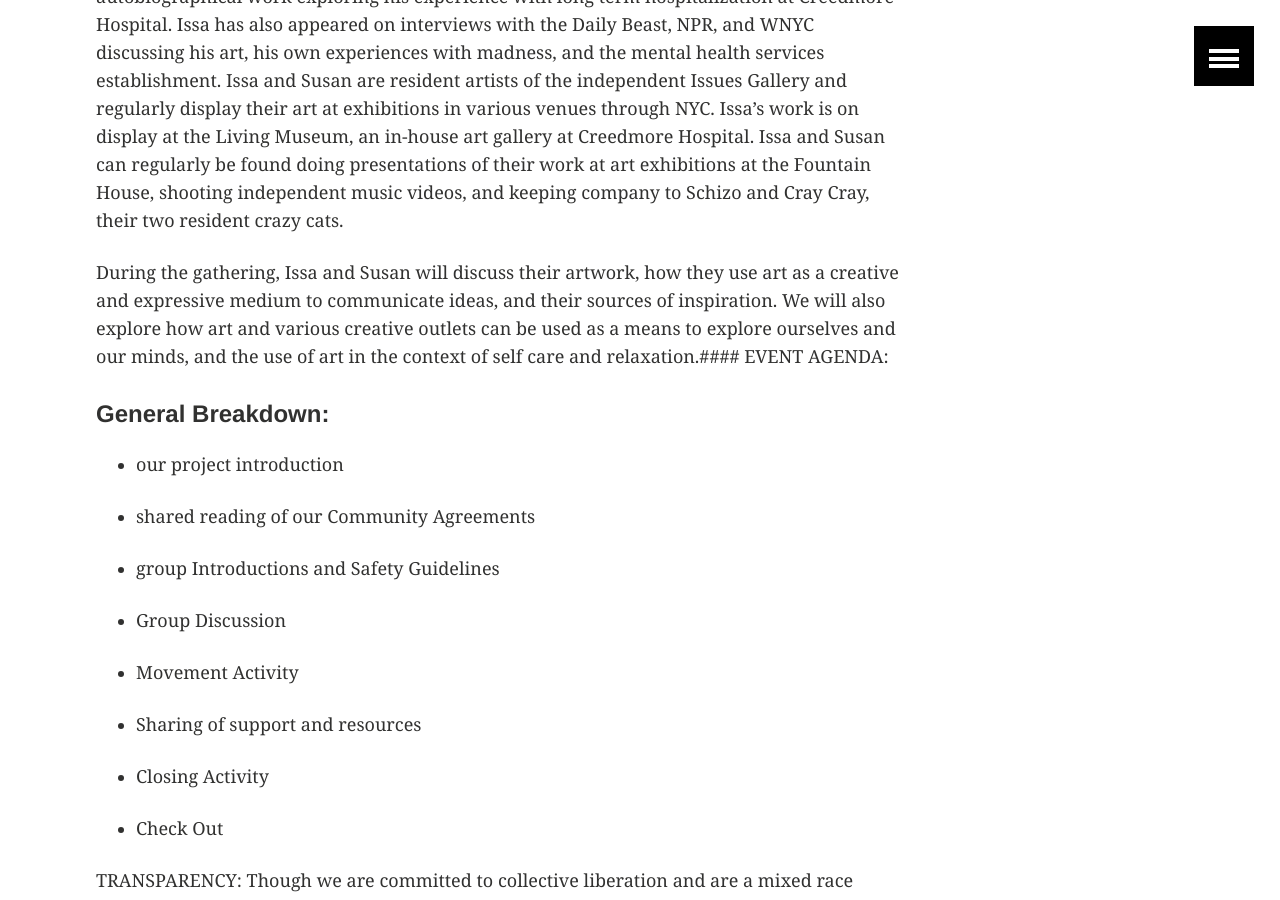
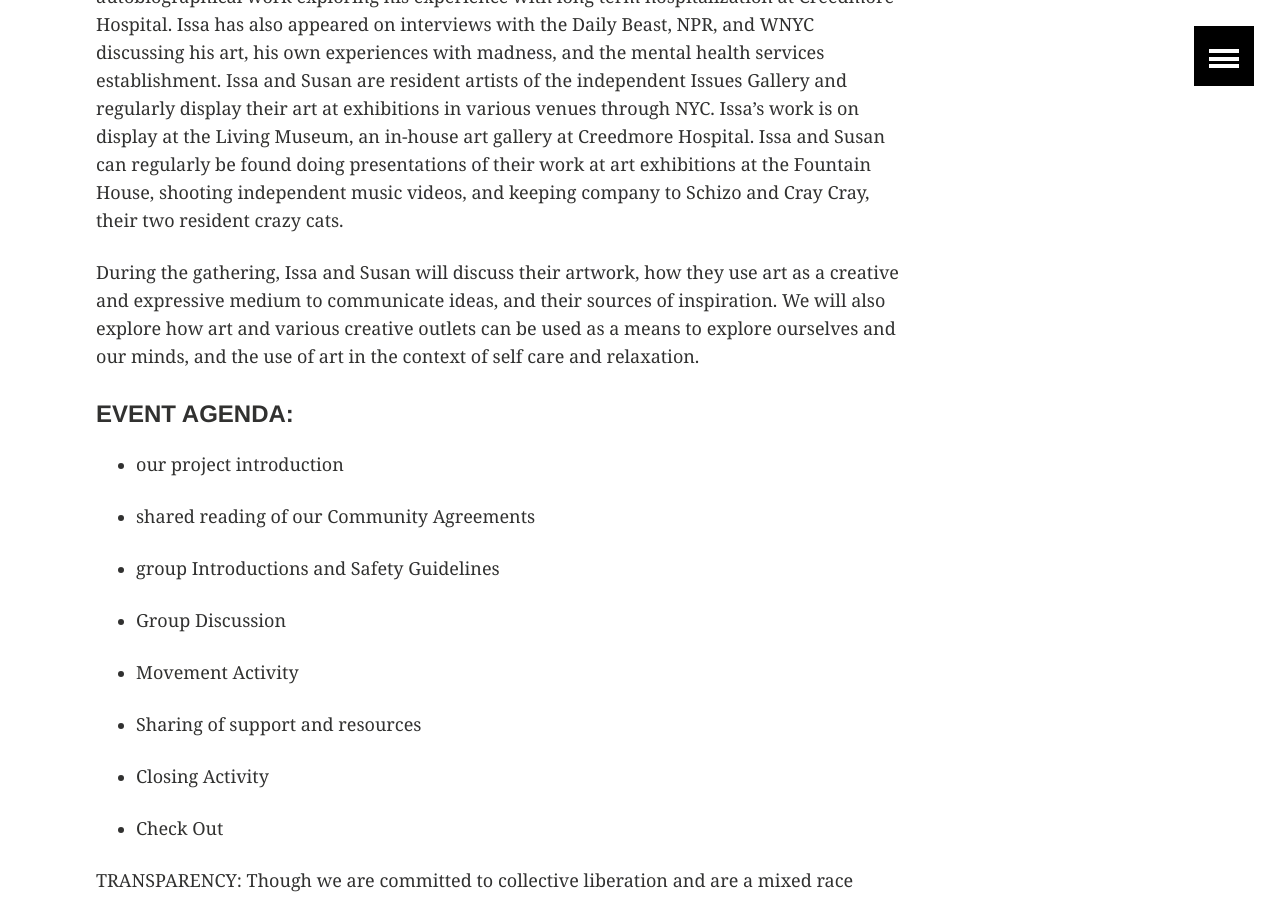
Before and after one commit to nycicarus/nycicarus.github.io, a Jekyll site: the page built from _posts/events/2019-12-04-madness-creativity.md, in a window 1280 px wide and 900 px high, scrolled down 1211 px. Built offline with Jekyll 4.4.1, drawn with Linux system fonts in a browser that asks for light colours; comment, search, counter and statistics services are not loaded.

Commit message:
Update 2019-12-04-madness-creativity.md

```diff
--- a/_posts/events/2019-12-04-madness-creativity.md
+++ b/_posts/events/2019-12-04-madness-creativity.md
@@ -30,9 +30,9 @@ Historically, art, pain, and madness were seen as being intimately linked. Wheth
 
 In this Icarus-NYC gathering, we will be joined by two NYC artists who identify as Mad – Issa Ibrahim and Susan Spangenberg. Issa's and Susan’s art explores their own experiences with madness, the social and political representation of madness, and madness in the context of the mental health services system. Susan is a multimedia artist who uses her art in satirical, subversive, and ironic ways to draw attention to the problems, limitations, and abuses present in mental health system. Issa is a painter, instrumentalist and vocalist, short film and independent music videos producer  and the author of a book – The Hospital Always Wins – an autobiographical work exploring his experience with long term hospitalization at Creedmore Hospital. Issa has also appeared on interviews with the Daily Beast,  NPR, and WNYC discussing his art, his own experiences with madness, and the mental health services establishment. Issa and Susan are resident artists of the independent Issues Gallery and regularly display their art at exhibitions in various venues through NYC. Issa's work is on display at the Living Museum, an in-house art gallery at Creedmore Hospital.  Issa and Susan can regularly be found doing presentations of their work at art exhibitions at the Fountain House, shooting independent music videos, and keeping company to Schizo and Cray Cray, their two resident crazy cats.
 
-During the gathering, Issa and Susan will discuss their artwork, how they use art as a creative and expressive medium to communicate ideas, and their sources of inspiration.  We will also explore how art and various creative outlets can be used as a means to explore ourselves and our minds, and the use of art in the context of self care and relaxation.#### EVENT AGENDA:
+During the gathering, Issa and Susan will discuss their artwork, how they use art as a creative and expressive medium to communicate ideas, and their sources of inspiration.  We will also explore how art and various creative outlets can be used as a means to explore ourselves and our minds, and the use of art in the context of self care and relaxation.
 
-#### General Breakdown:
+#### EVENT AGENDA:
 
 * our project introduction
 
```
